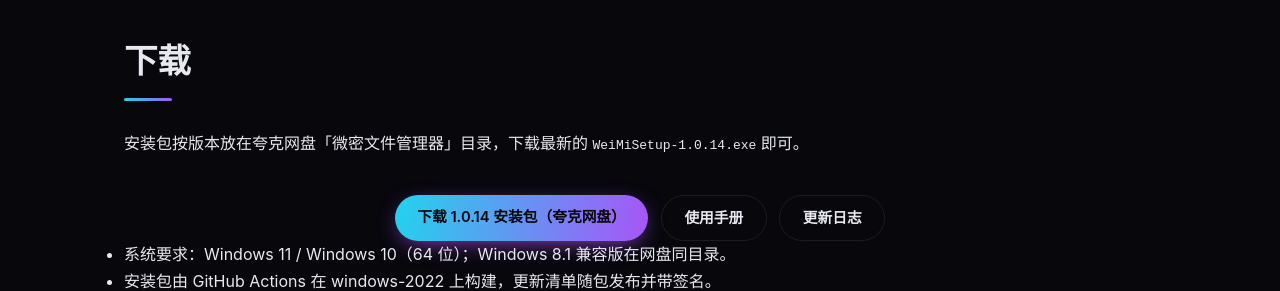
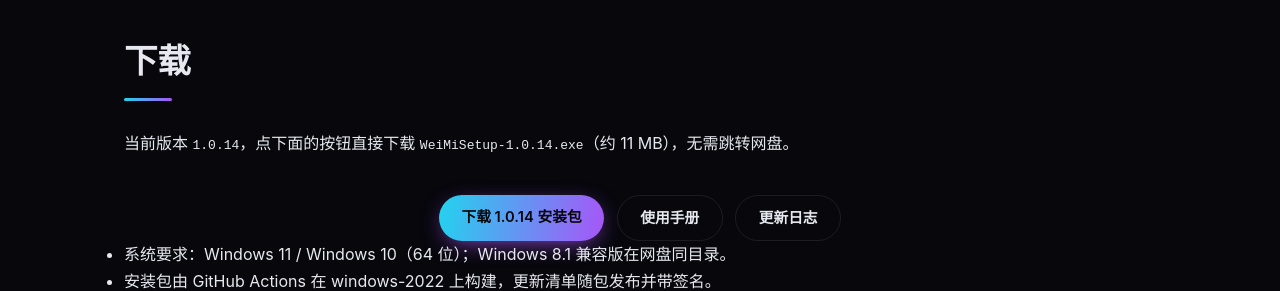
Before and after one commit to weimi95/weimi95.github.io, a plain HTML site: page weimi/index.html in a window 1280 px wide. Shown: the part 3580-3871 px from the top of the page. Drawn offline with Linux system fonts and the light colour scheme.

Commit message:
fix(download): installer button直接下载 exe，去掉错链的夸克分享

```diff
--- a/weimi/index.html
+++ b/weimi/index.html
@@ -543,9 +543,9 @@ footer a:hover { color: var(--accent3); }
 
     <section id="download">
     <h2 class="section-title reveal">下载</h2>
-    <p class="reveal">安装包按版本放在夸克网盘「微密文件管理器」目录，下载最新的 <code>WeiMiSetup-1.0.14.exe</code> 即可。</p>
+    <p class="reveal">当前版本 <code>1.0.14</code>，点下面的按钮直接下载 <code>WeiMiSetup-1.0.14.exe</code>（约 11 MB），无需跳转网盘。</p>
     <div class="hero-links reveal">
-      <a class="btn" href="https://pan.quark.cn/s/4b4783273dbc" target="_blank" rel="noopener">下载 1.0.14 安装包（夸克网盘）</a>
+      <a class="btn" href="downloads/WeiMiSetup-1.0.14.exe" download>下载 1.0.14 安装包</a>
       <a class="btn ghost" href="help.html">使用手册</a>
       <a class="btn ghost" href="changelog.html">更新日志</a>
     </div>
```
